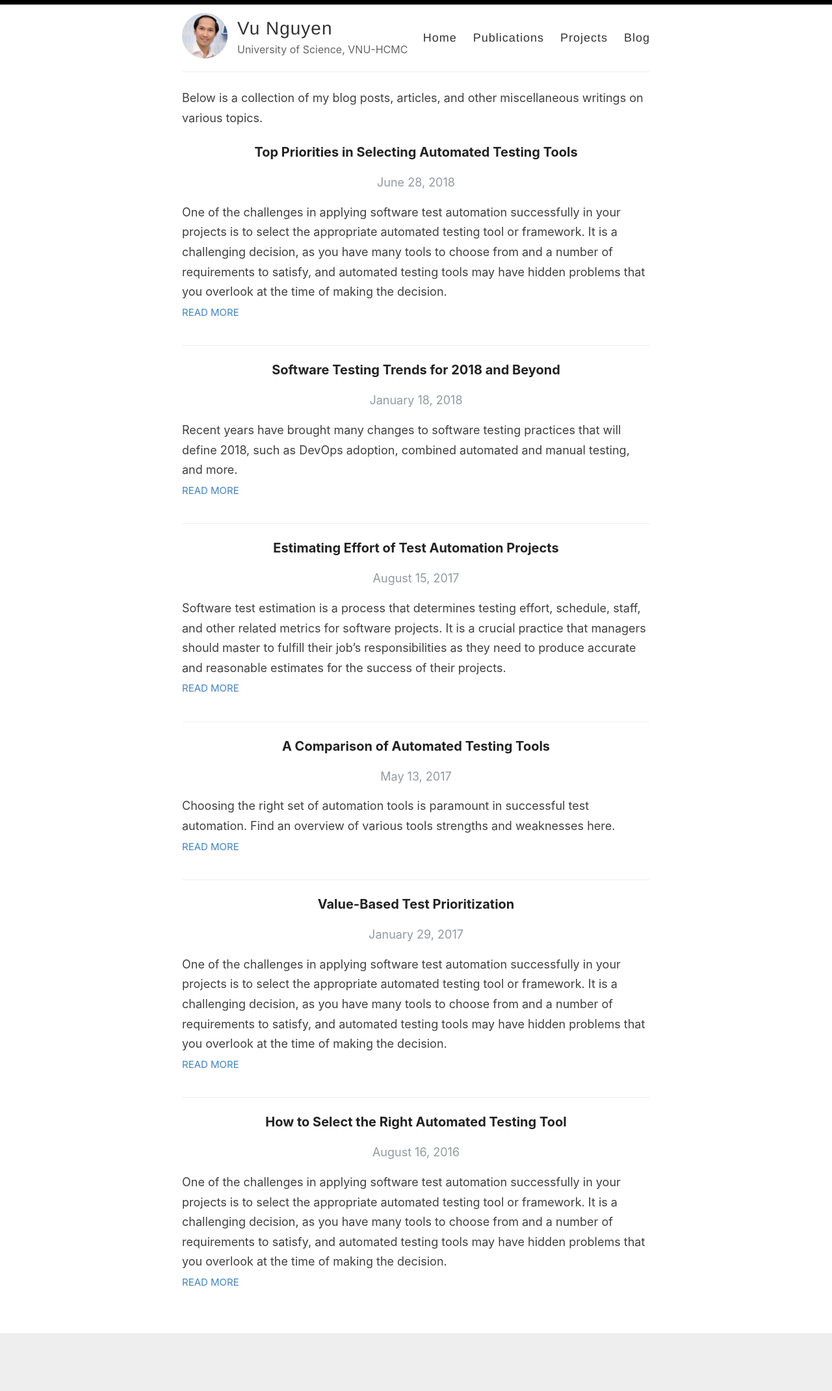
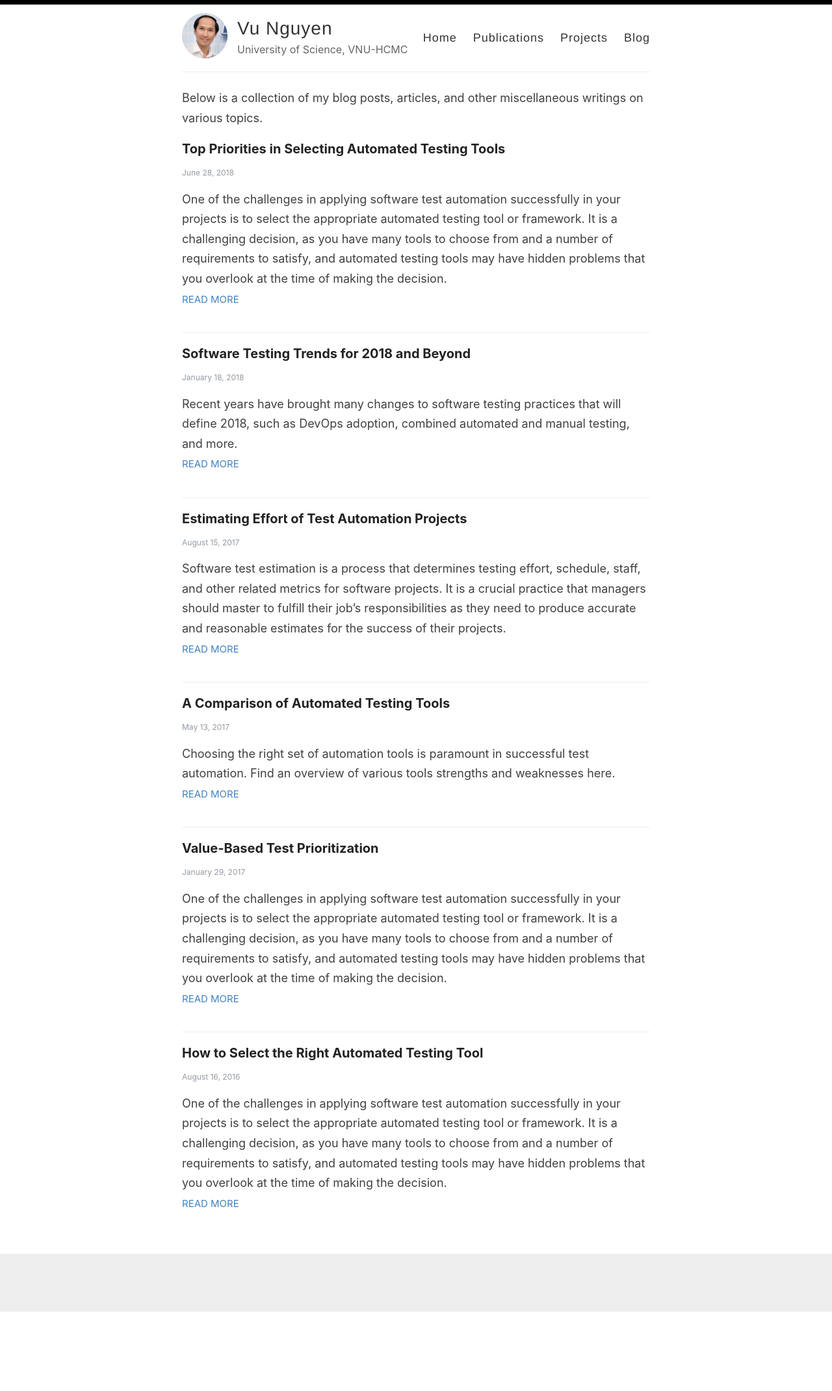
Before and after one commit to vuqngit/vuqngit.github.io, a Jekyll site: the page built from blog/index.html, in a window 1280 px wide. Shown: the whole page at 65% size. Built offline with Jekyll 4.4.1, drawn with Linux system fonts in a browser that asks for light colours; the list of posts is cut into pages by our own code; after the commit the page ends 2018 px from its top, so only the background shows below that.

Commit message:
Update style.scss

```diff
--- a/assets/style.scss
+++ b/assets/style.scss
@@ -445,9 +445,9 @@ body:after {
     z-index: 1000;
 }
 
-.post h1{
+.post h3{
   font-family: -system-ui, -apple-system, BlinkMacSystemFont, "Segoe UI", Roboto, Helvetica, Arial, sans-serif, "Apple Color Emoji", "Segoe UI Emoji", "Segoe UI Symbol";
-  text-align: center;
+  text-align: left;
   font-weight: bold;
   font-kerning: auto;
   font-feature-settings: "kern","liga","dlig","hlig","cswh";
@@ -470,8 +470,9 @@ body:after {
 }
 
 .post_date{
-  text-align: center;
+  text-align: left;
   color: #939aa1;
+  font-size: 12px;
 }
 
 .cd-container a {
```
